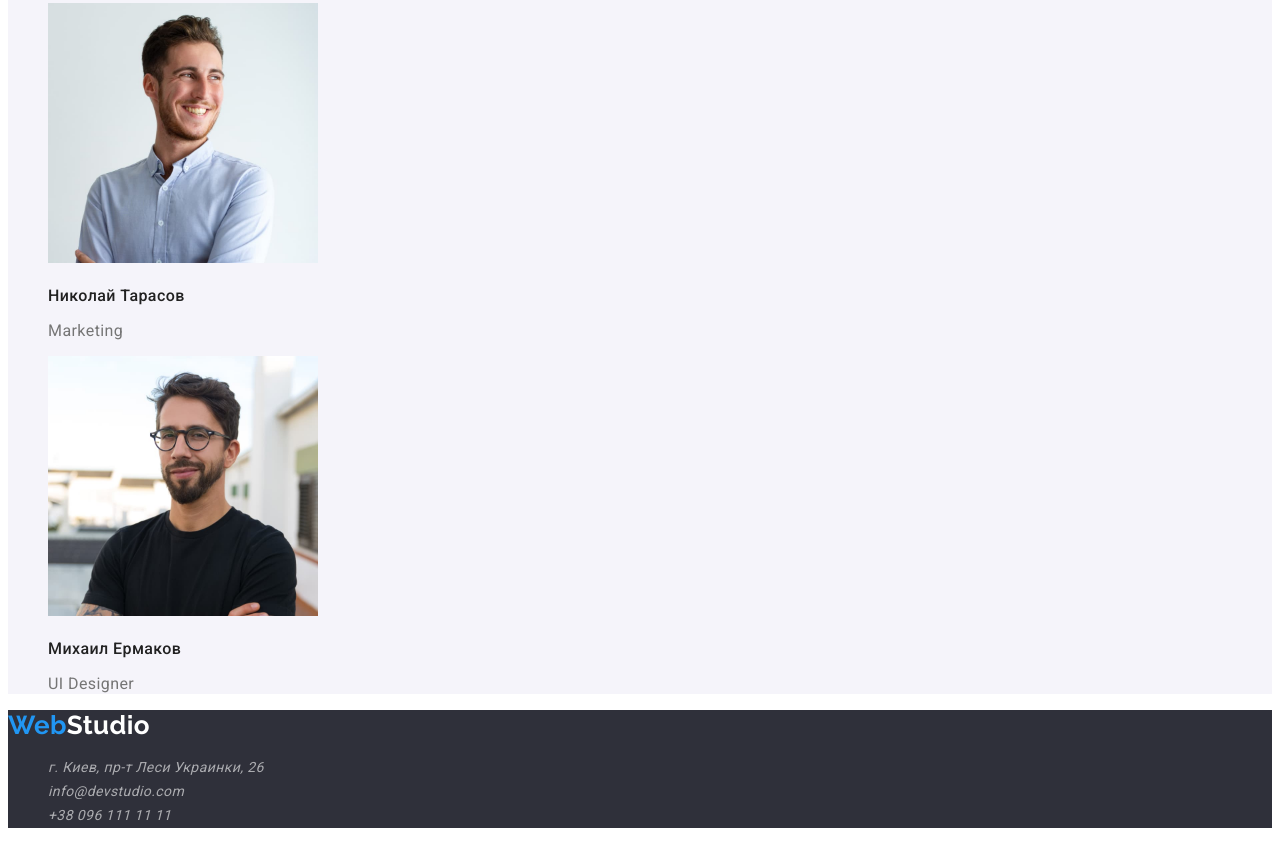
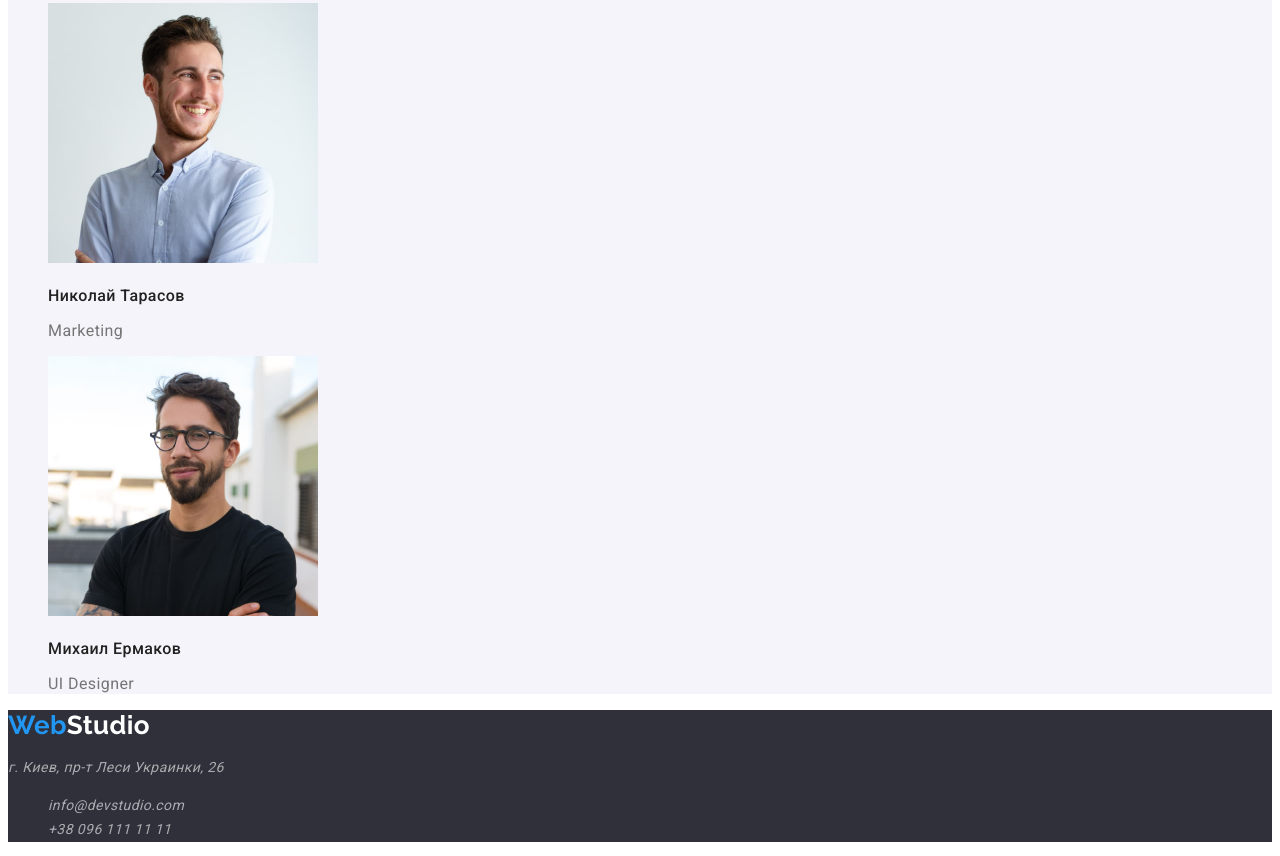
Before and after one commit to ssevik/goit-markup-hw-02, a plain HTML site: page index.html in a window 1280 px wide. Shown: the part 2537-3393 px from the top of the page. Drawn offline with Linux system fonts and the light colour scheme.

Commit message:
fix address

```diff
--- a/index.html
+++ b/index.html
@@ -120,8 +120,8 @@
   <footer class="footer">
     <a class="logo footer-logo" href="./index.html"><span>Web</span>Studio</a>
     <address>
+      <p class="footer-cont">г. Киев, пр-т Леси Украинки, 26</p>
       <ul>
-        <li class="footer-cont">г. Киев, пр-т Леси Украинки, 26</li>
         <li>
           <a class="footer-cont" href="mailto:info@devstudio.com">info@devstudio.com</a>
         </li>
```
Also changed, not shown: .prettierrc.json.
